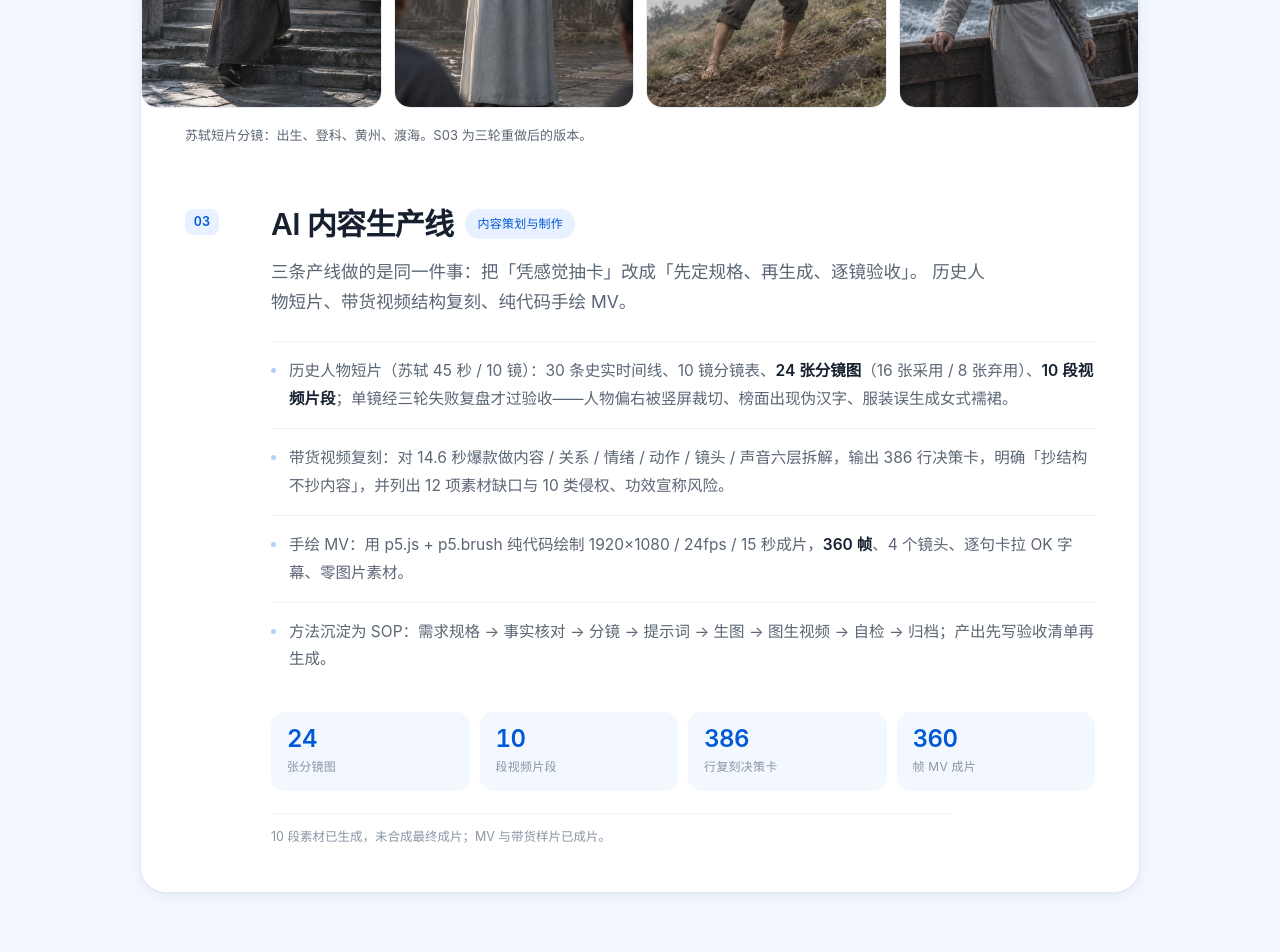
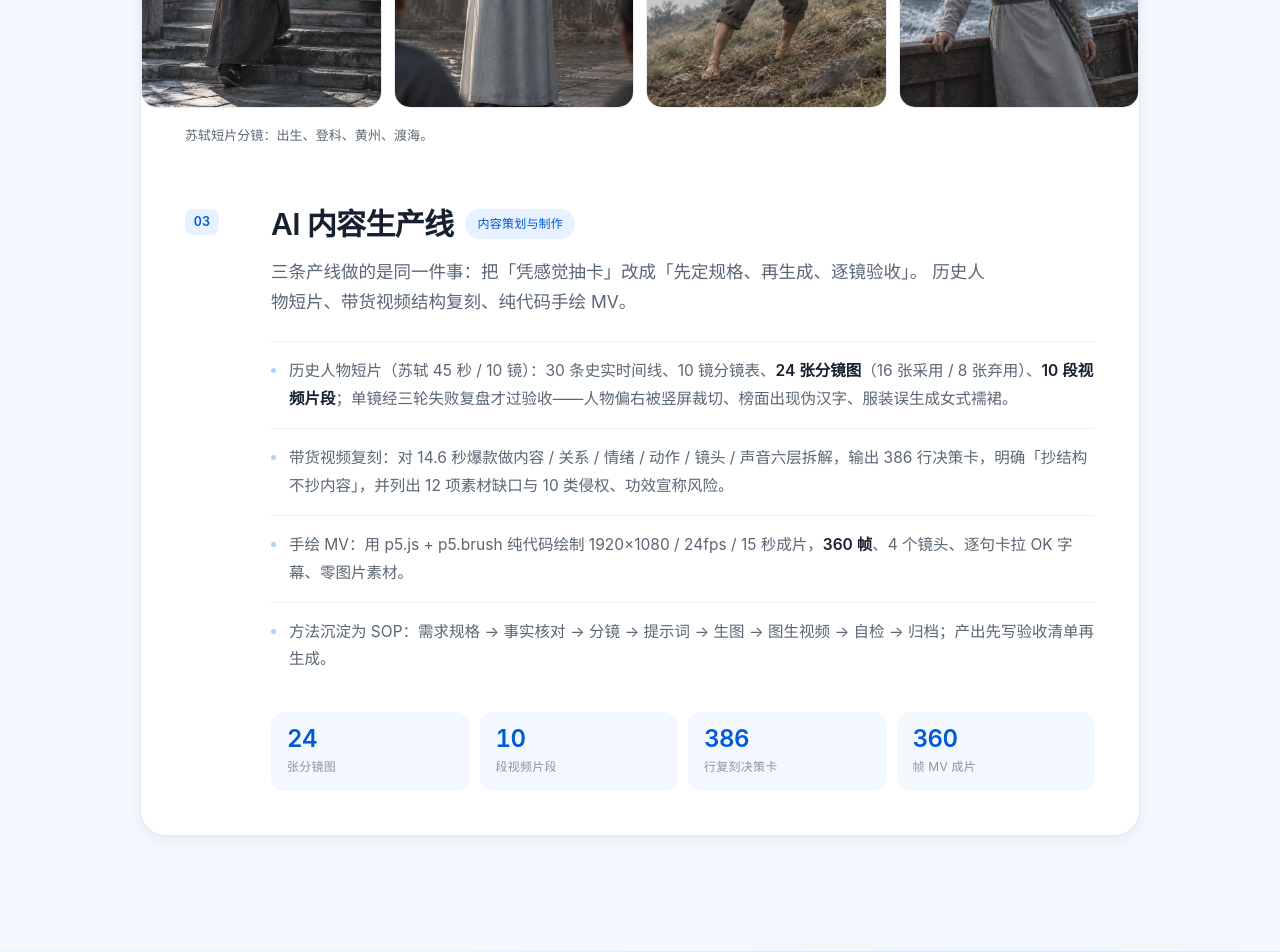
Before and after one commit to 1221-peng/1221-peng.github.io, a plain HTML site: page index.html in a window 1280 px wide. Shown: the part 4800-5752 px from the top of the page. Drawn offline with Linux system fonts and the light colour scheme.

Commit message:
删除三段说明文字：页脚技术说明、内容线素材注、S03 重做说明

```diff
--- a/index.html
+++ b/index.html
@@ -220,7 +220,7 @@
             <div class="shot"><img src="assets/shots/film-03.jpg" width="720" height="1080" loading="lazy" decoding="async" alt="分镜 S07 黄州东坡：苏轼在江边坡地挥锄"><span class="anno anno--film">S07</span></div>
             <div class="shot"><img src="assets/shots/film-04.jpg" width="720" height="1080" loading="lazy" decoding="async" alt="分镜 S09 儋州渡海：苏轼立于海上船头"><span class="anno anno--film">S09</span></div>
           </div>
-          <figcaption>苏轼短片分镜：出生、登科、黄州、渡海。S03 为三轮重做后的版本。</figcaption>
+          <figcaption>苏轼短片分镜：出生、登科、黄州、渡海。</figcaption>
         </figure>
 
         <div class="card__index">03</div>
@@ -245,8 +245,6 @@
             <div class="metric"><span class="metric__v">386</span><span class="metric__k">行复刻决策卡</span></div>
             <div class="metric"><span class="metric__v">360</span><span class="metric__k">帧 MV 成片</span></div>
           </div>
-
-          <p class="note">10 段素材已生成，未合成最终成片；MV 与带货样片已成片。</p>
         </div>
       </article>
     </div>
@@ -375,7 +373,6 @@
 <footer class="footer">
   <div class="wrap footer__inner">
     <span>© 2026 彭佳艺</span>
-    <span>本站为手写 HTML / CSS，部署于 GitHub Pages</span>
   </div>
 </footer>
 
```
